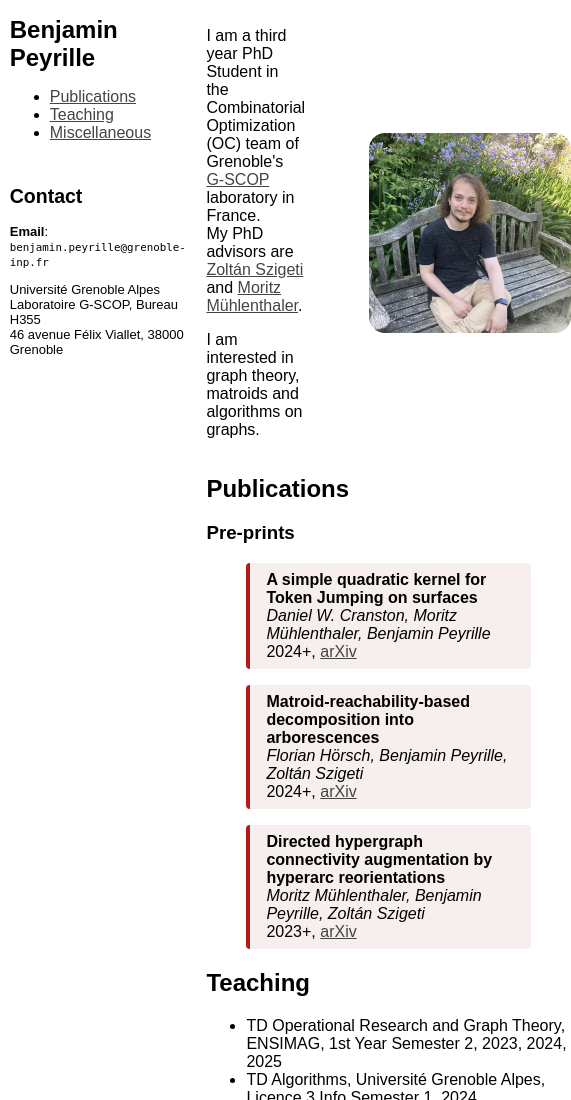
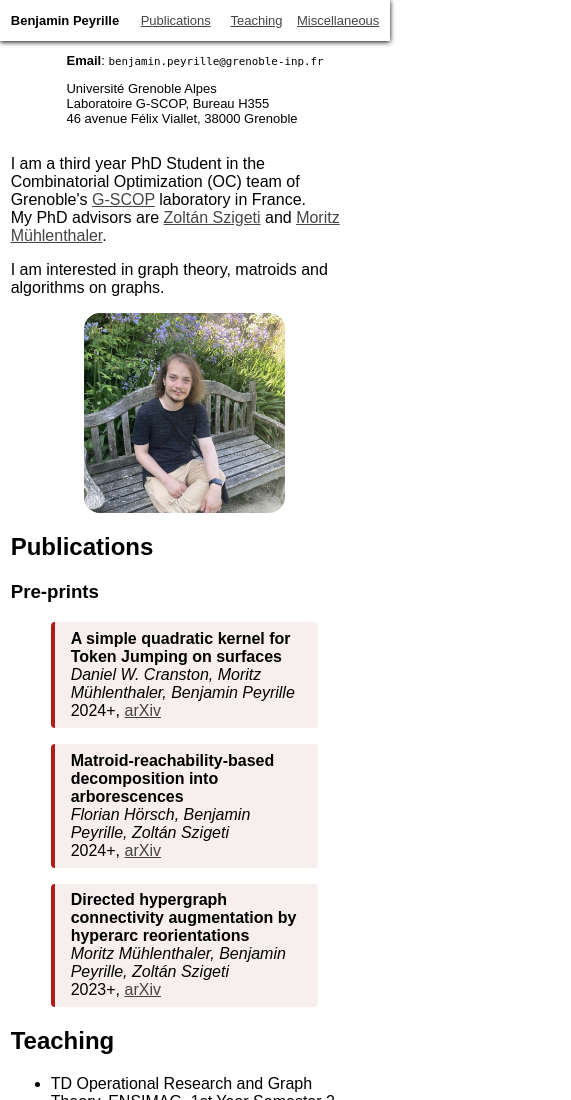
Before and after one commit to Arkhist/arkhist.github.io, a plain HTML site: page index.html in a window 390 px wide. Shown: the top 1100 px of the page, 571 px wide, since content can reach past the window. Drawn offline with Linux system fonts and the light colour scheme.

Commit message:
Add mobile support

```diff
--- a/general.css
+++ b/general.css
@@ -8,6 +8,70 @@ h1, h2, h3, h4 {
   font-weight: bold;
 }
 
+@media screen and (max-width: 800px) {
+  body {
+    padding: 0;
+    margin: 0;
+  }
+
+  #navigation {
+    display: grid;
+    grid-template-columns: 1fr 2fr;
+    position: fixed;
+    top: 0;
+    align-items: center;
+    align-content: center;
+    margin: 0;
+    /*padding: 0 4pt 0 4pt;*/
+    width: 100%;
+    background-color: white;
+    box-shadow: 0px 1px 5px black;
+  }
+
+  #navigation h1 {
+    margin: 0 auto;
+    padding: 0;
+    display: flex;
+  }
+
+  #navigation h1 a {
+    font-size: small;
+  }
+
+  #navigation ul {
+    display: grid;
+    grid-template-columns: 1fr 1fr 1fr;
+    padding: 0 8pt 0 4pt;
+    font-size: small;
+  }
+
+  #navigation li {
+    display: inline;
+    text-align: center;
+    /*padding-top: 5pt; */
+    /*padding-top: 2pt;*/
+  }
+
+  #contact {
+    display: table;
+    margin: 30pt auto 0 auto;
+  }
+
+  #contact h2 {
+    display: none;
+  }
+
+  #presentation img {
+    display: block;
+    object-fit: cover;
+    /*max-height: 100px;*/
+    height: 200px;
+    border-radius: 16px;
+    margin: 0 auto;
+  }
+}
+
+@media screen and (min-width: 801px) {
   body {
     display: grid;
     grid-template-columns: 1fr 3.5fr;
@@ -16,6 +80,26 @@ body {
     margin: auto;
     align-items: start;
     /*grid-auto-rows: minmax(100px, auto);*/
+  }
+
+  #sidebar {
+    position: sticky;
+    top: 0;
+  }
+  #contact {
+      margin: 32pt 0 0 0;
+  }
+  #sidebar h1 {
+    font-size: 150%;
+  }
+
+  #presentation {
+    display: grid;
+    grid-template-columns: 2fr 1fr;
+    grid-gap: 64px;
+    align-items: center;
+    justify-items: center;
+  }
 }
 
 a {
@@ -27,39 +111,23 @@ a {
   text-decoration: none;
 }
 
-#sidebar {
-  position: sticky;
-  top: 0;
+
+#contact {
+  font-size: small;
 }
 
-#sidebar h1 {
-  font-size: 150%;
-}
-
-#contact {
-  margin: 32pt 0 0 0;
-  font-size: small;
-}
 
 #emaillabel {
   font-weight: bold;
 }
 
 #emailaddr {
-  font-family: mono;
+  font-family: mono, monospace;
   font-size: smaller;
 }
 
 #main {
   margin: 8pt 24pt 0 8pt;
-}
-
-#presentation {
-  display: grid;
-  grid-template-columns: 2fr 1fr;
-  grid-gap: 64px;
-  align-items: center;
-  justify-items: center;
 }
 
 #presentation img {
--- a/index.html
+++ b/index.html
@@ -8,6 +8,7 @@
 </head>
 <body>
 <div id="sidebar">
+    <div id="navigation">
     <h1><a id="homelink" href="#main">Benjamin Peyrille</a></h1>
     <ul>
         <li><a href="#publications">Publications</a></li>
@@ -15,6 +16,7 @@
         <li><a href="#misc">Miscellaneous</a></li>
         <!--<li><a href="cv.html">CV</a></li>-->
     </ul>
+    </div>
     <div id="contact">
         <h2>Contact</h2>
         <p id="email"><span id="emaillabel">Email</span>: <span id="emailaddr">benjamin.peyrille@grenoble-inp.fr</span></p>
```
Lines whose indentation alone changed are shown as unchanged.
